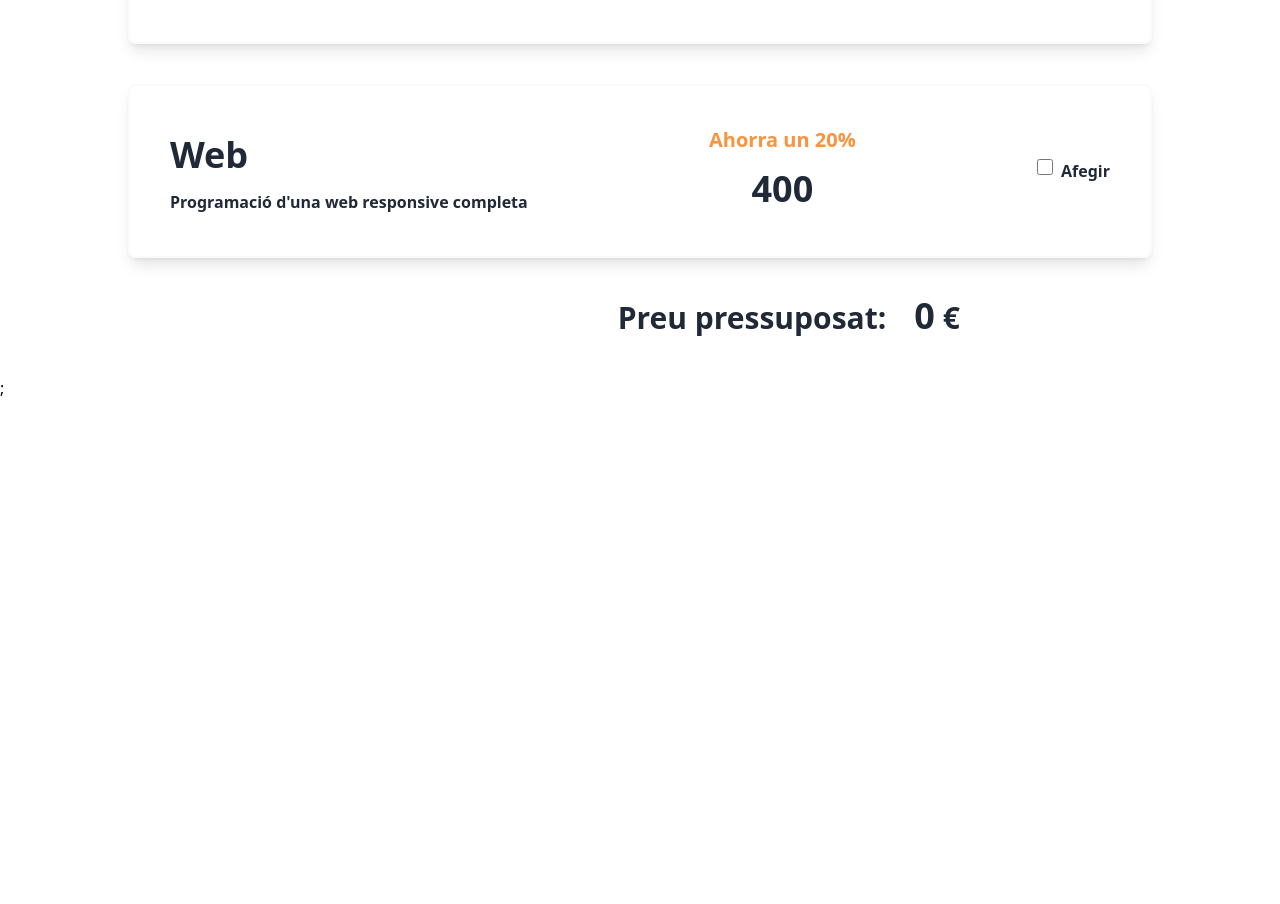
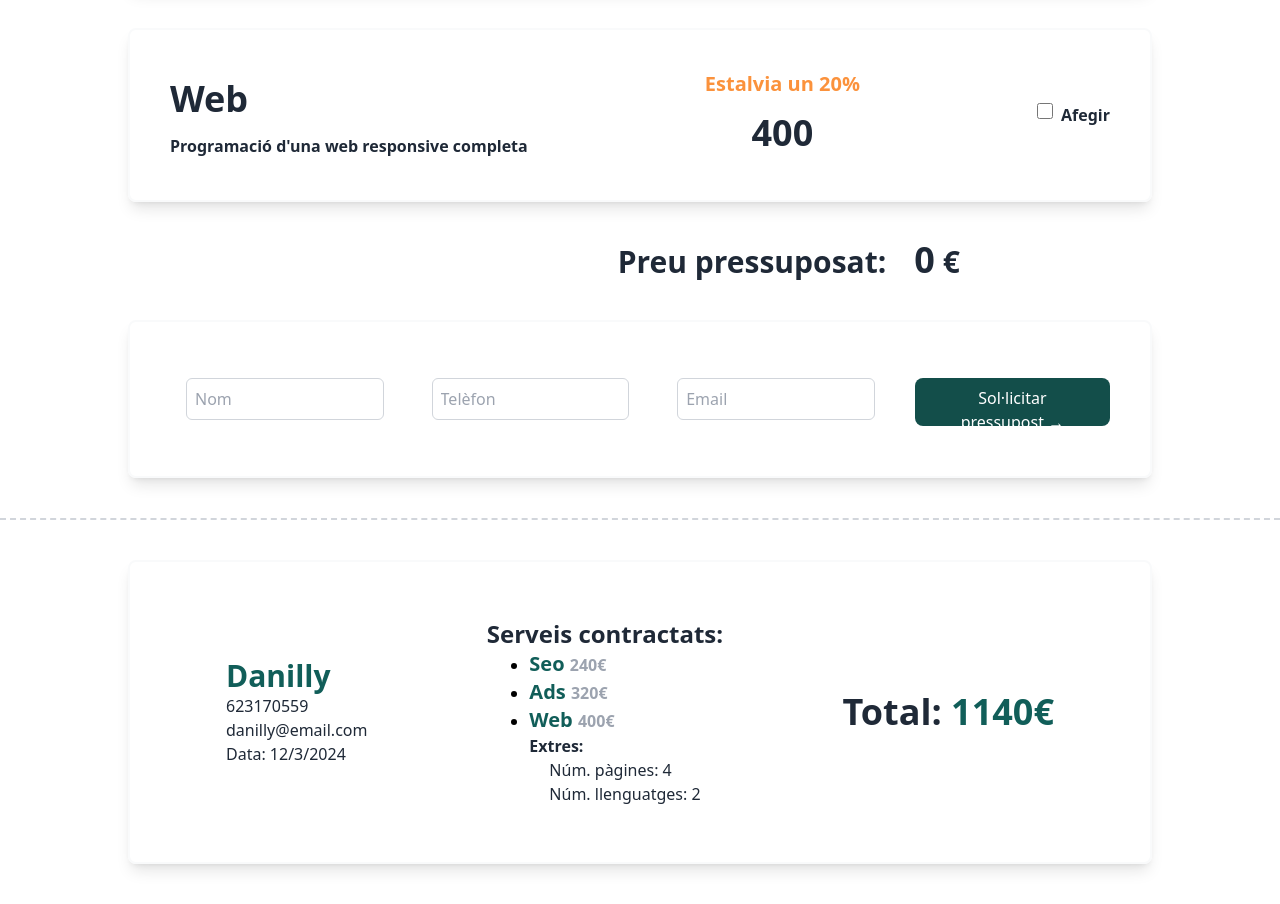
Before and after one commit to danilly7/s6.Budgets, a React (Vite) app: page /features-page in a window 1280 px wide. Shown: the part 928-1832 px from the top of the page. Before the commit the page ends 1328 px from the top, so only its background shows below. Built offline with nearby package versions, Linux system fonts and the light colour scheme.

Commit message:
Budget array map done

```diff
--- /dev/null
+++ b/src/components/Budgets/BudgetComponent.tsx
@@ -0,0 +1,14 @@
+import { BudgetInquiry } from "./BudgetInquiry";
+import { BudgetFilter } from "./BudgetFilter";
+
+export const BudgetComponent = () => {
+
+
+    return (
+        <>
+            <BudgetInquiry />
+            <div className="border-t-2 border-dashed border-gray-300 mt-8 mb-10" />
+            <BudgetFilter />
+        </>
+    )
+};
--- /dev/null
+++ b/src/components/Budgets/BudgetDraft.tsx
@@ -0,0 +1,57 @@
+import { butgetArray } from "./butgetArray"
+
+export const BudgetDraft = () => {
+    return (
+        <>
+            {butgetArray.map(({ name, telephone, email, services, totalBudget, date }, index) => (
+                <div
+                    key={index}
+                    className='flex flex-row sm:flex-row md:flex-col lg:flex-row mb-10 sm:mx-4 lg:mx-32 py-10 px-20 border-2 border-gray-50 shadow-lg rounded-lg w-full sm:w-auto'
+                >
+                    <div className="flex flex-col sm:flex-row md:flex-row justify-between w-full mb-4 sm:mb-0 lg:gap-4">
+                        <div className='flex flex-col items-start justify-center p-4 flex-grow'>
+                            <h1 className="text-3xl font-bold text-teal-800">{name}</h1>
+                            <p className="text-gray-800">{telephone}</p>
+                            <p className="text-gray-800">{email}</p>
+                            <p className="text-gray-800">Data: {date.toLocaleDateString()}</p>
+                        </div>
+                        <div className='flex flex-col items-start lg:items-center justify-center p-4 flex-grow'>
+                            <h2 className='text-2xl font-semibold text-gray-800 items-start'>Serveis contractats:</h2>
+                            <ul className="list-disc pl-5 text-left lg:text-center">
+                                {services.map(({
+                                    nameService,
+                                    discountService,
+                                    priceService,
+                                    extrasService
+                                }, index) => (
+                                    <li className="text-left">
+                                        <div key={index}>
+                                            <h2 className='text-xl font-semibold text-teal-800'>{nameService} <span className="text-base text-gray-400">{priceService}€</span></h2>
+                                            {discountService && <p>Discount: {discountService}</p>}
+                                            {extrasService && (
+                                                <div>
+                                                    <p className="text-gray-800 font-semibold">Extres:</p>
+                                                    <ul className="list-inside pl-5">
+                                                        {extrasService.map((extra, index) => (
+                                                            <>
+                                                                <li key={index} className="text-gray-800">Núm. pàgines: {extra.pages}</li>
+                                                                <li key={index} className="text-gray-800">Núm. llenguatges: {extra.languages}</li>
+                                                            </>
+                                                        ))}
+                                                    </ul>
+                                                </div>
+                                            )}
+                                        </div>
+                                    </li>
+                                ))}
+                            </ul>
+                        </div>
+                        <div className='flex flex-col items-end justify-center p-4 flex-grow'>
+                            <h2 className="text-4xl font-semibold text-gray-800">Total: <span className="text-teal-800 font-bold">{totalBudget}€</span></h2>
+                        </div>
+                    </div>
+                </div>
+            ))}
+        </>
+    )
+};
--- /dev/null
+++ b/src/components/Budgets/BudgetFilter.tsx
@@ -0,0 +1,7 @@
+import { BudgetDraft } from "./BudgetDraft"
+
+export const BudgetFilter = () => {
+    return (
+        <BudgetDraft />
+    )
+}
--- /dev/null
+++ b/src/components/Budgets/BudgetInquiry.tsx
@@ -0,0 +1,39 @@
+export const BudgetInquiry = () => {
+
+
+
+
+    return (
+        <div className='flex flex-col sm:flex-row md:flex-col lg:flex-row mb-10 sm:mx-4 lg:mx-32 p-10 border-2 border-gray-50 shadow-lg rounded-lg w-full sm:w-auto'>
+            <div className="flex flex-col sm:flex-row md:flex-row justify-between w-full mb-4 sm:mb-0 lg:gap-4">
+                <div className='flex flex-col items-start p-4 flex-grow'>
+                    <input
+                        id="name"
+                        type="text"
+                        placeholder="Nom"
+                        className="p-2 rounded-md border border-gray-300 focus:outline-none focus:ring-2 focus:ring-teal-500 w-full"
+                    />
+                </div>
+                <div className='flex flex-col items-start p-4 flex-grow'>
+                    <input
+                        id="telephone"
+                        type="tel"
+                        placeholder="Telèfon"
+                        className="p-2 rounded-md border border-gray-300 focus:outline-none focus:ring-2 focus:ring-teal-500 w-full"
+                    />
+                </div>
+                <div className='flex flex-col items-start p-4 flex-grow'>
+                    <input
+                        id="email"
+                        type="email"
+                        placeholder="Email"
+                        className="p-2 rounded-md border border-gray-300 focus:outline-none focus:ring-2 focus:ring-teal-500 w-full"
+                    />
+                </div>
+            </div>
+            <button className="bg-teal-900 text-white rounded-lg px-8 py-2 sm:px-6 sm:py-2 lg:w-60 lg:h-12 transition-all duration-300 hover:bg-teal-700 mx-auto md:mt-4 lg:mr-auto lg:ml-6">
+                Sol·licitar pressupost →
+            </button>
+        </div>
+    )
+};
--- /dev/null
+++ b/src/components/Budgets/Butget.type.ts
@@ -0,0 +1,17 @@
+export interface Budget {
+    inquiryNum: number;
+    name: string;
+    telephone: number;
+    email: string;
+    services: {
+        nameService: string;
+        discountService?: number;
+        priceService: number;
+        extrasService?: {
+            pages: number;
+            languages: number;
+        }[];
+    }[];
+    totalBudget: number;
+    date: Date;
+};
--- /dev/null
+++ b/src/components/Budgets/butgetArray.ts
@@ -0,0 +1,28 @@
+import { Budget } from "./Butget.type";
+
+export const butgetArray: Budget[] = [
+    {
+        inquiryNum: 1,
+        name: 'Danilly',
+        telephone: 623170559,
+        email: 'danilly@email.com',
+        services: [{
+            nameService: 'Seo',
+            priceService: 240,
+        },
+        {
+            nameService: 'Ads',
+            priceService: 320,
+        },
+        {
+            nameService: 'Web',
+            priceService: 400,
+            extrasService: [
+               { pages: 4, languages: 2}
+            ],
+        },
+        ],
+        totalBudget: 1140,
+        date: new Date(),
+    },
+];
--- a/src/components/Features/itemsFeaturesArray.ts
+++ b/src/components/Features/itemsFeaturesArray.ts
@@ -5,21 +5,21 @@ export const itemsFeaturesArray: ItemFeature[] = [
         name: 'Seo',
         description: "Programació d'una web responsive completa",
         discount: 0.2,
-        discountDescription: 'Ahorra un 20%',
+        discountDescription: 'Estalvia un 20%',
         price: 240,
     },
     {
         name: 'Ads',
         description: "Programació d'una web responsive completa",
         discount: 0.2,
-        discountDescription: 'Ahorra un 20%',
+        discountDescription: 'Estalvia un 20%',
         price: 320,
     },
     {
         name: 'Web',
         description: "Programació d'una web responsive completa",
         discount: 0.2,
-        discountDescription: 'Ahorra un 20%',
+        discountDescription: 'Estalvia un 20%',
         price: 400,
         extras: {
             pages: 0,
--- a/src/components/Switch.tsx
+++ b/src/components/Switch.tsx
@@ -1,7 +1,7 @@
 export const Switch = () => {
     return (
         <div className='flex items-center justify-center'>
-            <button className='bg-teal-500 text-white m-0 px-6 py-3 rounded-lg hover:bg-teal-700 transition-all duration-200'>No button, swich</button>
+            <button className='bg-teal-900 text-white rounded-lg px-8 py-3 sm:px-6 sm:py-2 transition-all duration-300 hover:bg-teal-700'>No button, swich</button>
         </div>
     )
 };
--- a/src/pages/FeaturesPage.tsx
+++ b/src/pages/FeaturesPage.tsx
@@ -1,4 +1,5 @@
 import { Banner } from "../components/Banner";
+import { BudgetComponent } from "../components/Budgets/BudgetComponent";
 import { FeaturesComponent } from "../components/Features/FeaturesComponent";
 import { Switch } from "../components/Switch";
 
@@ -6,9 +7,10 @@ import { Switch } from "../components/Switch";
 export const FeaturesPage = () => {
     return (
         <>
-            <Banner />;
-            <Switch />;
-            <FeaturesComponent />;
+            <Banner />
+            <Switch />
+            <FeaturesComponent />
+            <BudgetComponent />
         </>
     )
 }
--- a/src/pages/HomePage.tsx
+++ b/src/pages/HomePage.tsx
@@ -9,15 +9,15 @@ export const HomePage = () => {
             <div className="absolute inset-0 bg-white opacity-50"></div>
             <div className="relative z-10 flex items-center justify-center h-full">
                 <div className="bg-white p-8 rounded-lg shadow-lg max-w-xl text-pretty mx-auto">
-                    <h1 className="text-teal-950 text-3xl sm:text-4xl font-bold mb-10 text-center">Bienvenido a Pressupostos DC</h1>
-                    <p className="text-base sm:text-lg">En Pressupostos DC, te ayudamos a crear presupuestos para tu sitio web de forma rápida y fácil.</p>
-                    <p className="text-base sm:text-lg">Solo tienes que seleccionar las opciones que necesitas, como SEO, publicidad o diseño web, y obtendrás un presupuesto personalizado.</p>
-                    <p className="text-base sm:text-lg">Además, podrás guardarlo y asociarlo a tu correo para acceder a él cuando quieras.</p>
-                    <h2 className="text-teal-950 text-lg sm:text-xl font-semibold mt-10 text-center">Comienza a crear tu presupuesto hoy mismo.</h2>
+                    <h1 className="text-teal-950 text-3xl sm:text-4xl font-bold mb-10 text-center">Benvingut a Pressupostos DC</h1>
+                    <p className="text-base sm:text-lg">En Pressupostos DC, t'ajudem a crear pressupostos per a la teva pàgina web de manera ràpida i fàcil.</p>
+                    <p className="text-base sm:text-lg">Només has de seleccionar les opcions que necessitis, com SEO, publicitat o disseny web, i obtindràs un pressupost personalitzat.</p>
+                    <p className="text-base sm:text-lg">A més, podràs guardar-ho i associar-ho al teu correu electrònic per a accedir a ell quan tu vulguis.</p>
+                    <h2 className="text-teal-950 text-lg sm:text-xl font-semibold mt-10 text-center">Crea el teu pressupost avui mateix!</h2>
                     <div className="flex justify-center mt-10">
                         <Link to='/features-page'>
                             <button className="bg-teal-900 text-white rounded-lg px-8 py-3 sm:px-6 sm:py-2 transition-all duration-300 hover:bg-teal-700">
-                                Productes
+                                Comença
                             </button>
                         </Link>
                     </div>
```
